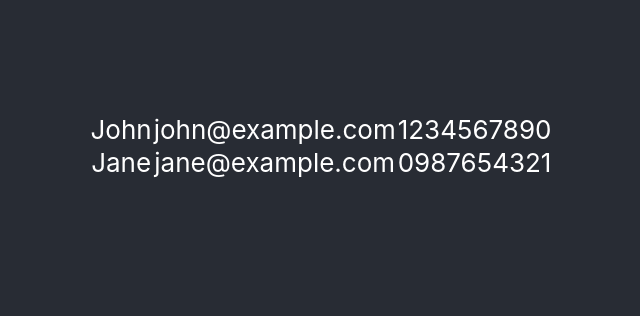
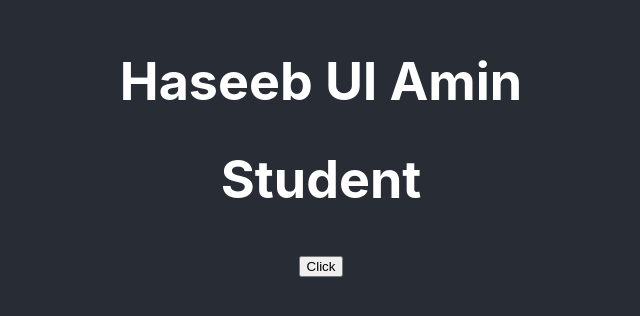
Before and after one commit to haseebulamin/React-Course-Project, a React (Create React App) app: page / in a window 1280 px wide. Shown: the part 254-570 px from the top of the page, without its empty margins (319-959 px from the left). Built offline with nearby package versions, Linux system fonts and the light colour scheme.

Commit message:
pass data using props

```diff
--- a/src/App.js
+++ b/src/App.js
@@ -1,10 +1,10 @@
 import './App.css';
-import Map from './Components/React-roadmap-Docs/Map';
+import Teacher from './Components/React-roadmap-Docs/Props/Teacher';
 function App() {
   return (
     <div className="App">
       <header className="App-header">
-       <Map/>
+       <Teacher/>
       </header>
     </div>
   );
--- a/src/Components/React-roadmap-Docs/Props/Student.jsx
+++ b/src/Components/React-roadmap-Docs/Props/Student.jsx
@@ -4,6 +4,7 @@ export default function Student(props) {
   return (
     <div>
      <h1>Student</h1>
+     <p>{props.name("Haseeb Ul Amin")}</p>
      <button  onClick={props.data}>Click</button>
     </div>
   )
--- a/src/Components/React-roadmap-Docs/Props/Teacher.jsx
+++ b/src/Components/React-roadmap-Docs/Props/Teacher.jsx
@@ -1,13 +1,18 @@
-import React from 'react'
+import React,{useState} from 'react'
 import Student from './Student'
 
 export default function Teacher() {
+  const [name, setName] = useState("")
     const click = ()=>{
            alert("Student clicked in teacher.")
     }
+    const myName = (p)=>{
+         setName(p);
+    }
   return (
     <div>
-        <Student data={click}/>
+        <h1>{name}</h1>
+        <Student data={click} name={myName}/>
     </div>
 
   )
```
